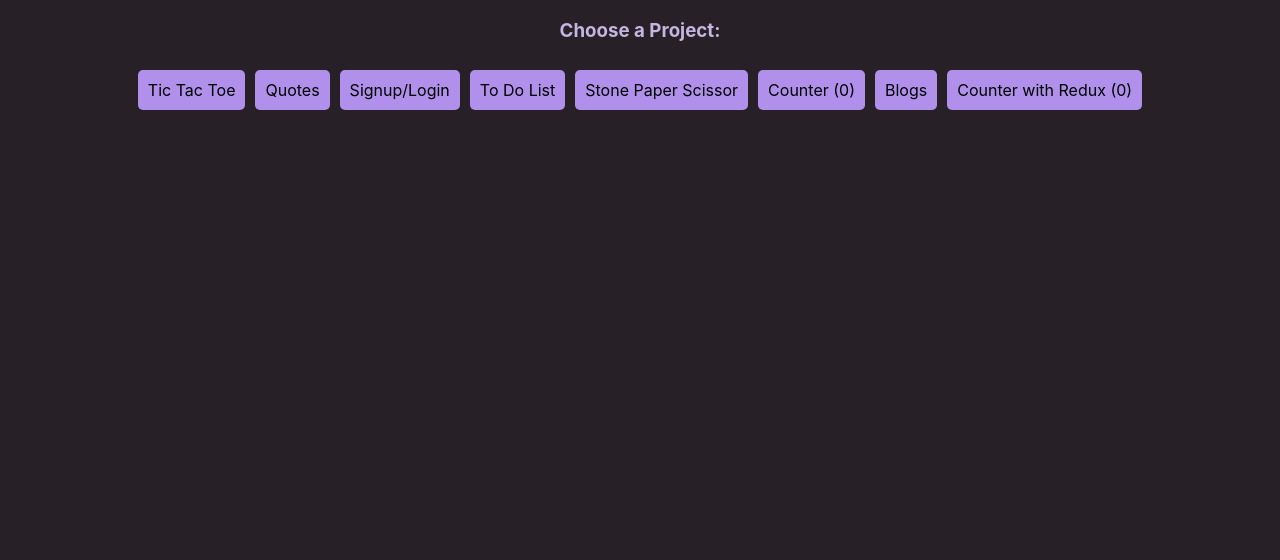
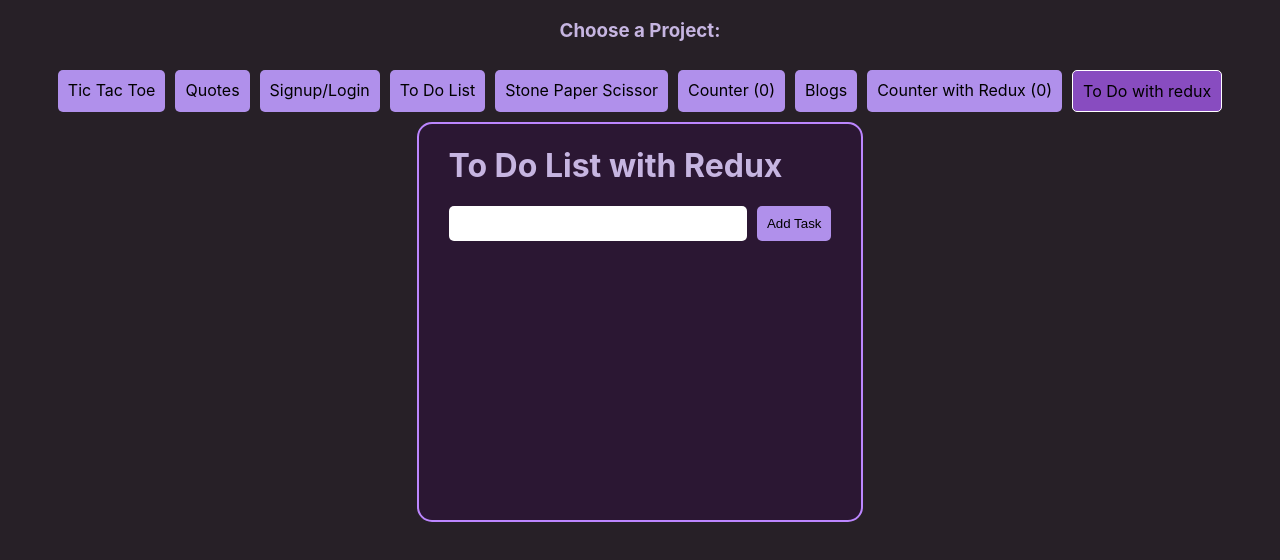
Before and after one commit to anaspxr/my-small-projects, a React (Create React App) app: page /reduxtodo in a window 1280 px wide. Shown: the top 560 px of the page. Built offline with nearby package versions, Linux system fonts and the light colour scheme.

Commit message:
create and add features to redux todo list

```diff
--- a/src/App.css
+++ b/src/App.css
@@ -214,6 +214,16 @@ button:hover {
 .task-delete:hover {
   color: #ff0062;
 }
+.task-edit {
+  margin-bottom: 5px;
+  color: #352e96;
+  text-decoration: underline;
+  cursor: pointer;
+  grid-column: 10;
+}
+.task-edit:hover {
+  color: #385baf;
+}
 
 /* tic tac toe */
 .tictac-container {
--- a/src/App.js
+++ b/src/App.js
@@ -11,6 +11,7 @@ import Navbar from "./components/Navbar";
 import Blogs from "./components/Blog/Blogs";
 import SingleBlog from "./components/Blog/SingleBlog";
 import ReduxCounter from "./components/ReduxCounter";
+import ReduxTodo from "./components/ReduxTodo";
 
 export const CounterContext = React.createContext();
 export const userContext = React.createContext();
@@ -37,6 +38,7 @@ function App() {
               <Route path=":id" element={<SingleBlog />} />
             </Route>
             <Route path="/reduxcounter" element={<ReduxCounter />} />
+            <Route path="/reduxtodo" element={<ReduxTodo />} />
 
             {/* <Route path="/blogs" element={<Blogs />} />
             <Route path="/blogs/:id" element={<SingleBlog />} /> */}
--- a/src/State/store.js
+++ b/src/State/store.js
@@ -1,8 +1,10 @@
 import { configureStore } from "@reduxjs/toolkit";
-import counterReducer from "./TodoList/counterSlice";
+import counterReducer from "./counterSlice";
+import todoReducer from "./todoSlice";
 
 export const store = configureStore({
   reducer: {
     counter: counterReducer,
+    todoList: todoReducer,
   },
 });
--- /dev/null
+++ b/src/State/todoSlice.js
@@ -0,0 +1,28 @@
+import { createSlice } from "@reduxjs/toolkit";
+
+const initialState = {
+  value: [],
+};
+
+const todoSlice = createSlice({
+  name: "todoList",
+  initialState,
+  reducers: {
+    addTask: (state, action) => {
+      state.value.push(action.payload);
+    },
+    deleteTask: (state, action) => {
+      state.value.splice(action.payload, 1);
+    },
+    editTask: (state, action) => {
+      state.value.splice(action.payload.index, 1, {
+        ...state[action.payload.index],
+        value: action.payload.newTask,
+      });
+    },
+  },
+});
+
+export const { addTask, deleteTask, editTask } = todoSlice.actions;
+
+export default todoSlice.reducer;
--- a/src/components/Navbar.jsx
+++ b/src/components/Navbar.jsx
@@ -40,6 +40,10 @@ export default function Navbar() {
       title: `Counter with Redux (${reduxCountValue})`,
       path: "/reduxcounter",
     },
+    {
+      title: "To Do with redux",
+      path: "/reduxtodo",
+    },
   ];
   return (
     <div className="buttons-container">
--- a/src/components/ReduxCounter.jsx
+++ b/src/components/ReduxCounter.jsx
@@ -6,7 +6,7 @@ import {
   incrementAsync,
   incrementByValue,
   reset,
-} from "../State/TodoList/counterSlice";
+} from "../State/counterSlice";
 
 function ReduxCounter() {
   const count = useSelector((state) => state.counter.value);
--- /dev/null
+++ b/src/components/ReduxTodo.jsx
@@ -0,0 +1,72 @@
+import React, { useRef, useState } from "react";
+import { useDispatch, useSelector } from "react-redux";
+import { addTask, deleteTask, editTask } from "../State/todoSlice";
+
+export default function ReduxTodo() {
+  const [inputValue, setInputValue] = useState("");
+  const tasks = useSelector((state) => state.todoList.value);
+  const dispatch = useDispatch();
+
+  const focuser = useRef(null);
+  function handleChange(e) {
+    setInputValue(e.target.value);
+  }
+
+  const handleClick = () => {
+    if (inputValue.trim() !== "") {
+      const newTask = { id: Date.now().toString(), value: inputValue };
+      dispatch(addTask(newTask));
+      setInputValue("");
+    }
+    focuser.current.focus();
+  };
+  return (
+    <div>
+      <div className="todo-list">
+        <h1>To Do List with Redux</h1>
+        <div className="inputField">
+          <input
+            ref={focuser}
+            type="text"
+            onChange={handleChange}
+            onKeyDown={(e) => e.key === "Enter" && handleClick()}
+            value={inputValue}
+          />
+          <button onClick={handleClick}>Add Task</button>
+        </div>
+
+        {tasks.length > 0 && (
+          <div className="tasks-field">
+            <h3>Pending Tasks:</h3>
+            <ul>
+              {tasks.map((item, index) => (
+                <li key={item.id}>
+                  <span className="list-index">{index + 1} : </span>{" "}
+                  <span>{item.value}</span>
+                  <span
+                    className="task-edit"
+                    onClick={() => {
+                      dispatch(
+                        editTask({ index: index, newTask: "hello world" })
+                      );
+                    }}
+                  >
+                    Edit
+                  </span>
+                  <span
+                    className="task-delete"
+                    onClick={() => {
+                      dispatch(deleteTask(index));
+                    }}
+                  >
+                    Delete
+                  </span>
+                </li>
+              ))}
+            </ul>
+          </div>
+        )}
+      </div>
+    </div>
+  );
+}
```
Also changed, not shown: src/State/counterSlice.js (renamed from src/State/TodoList/counterSlice.js).
